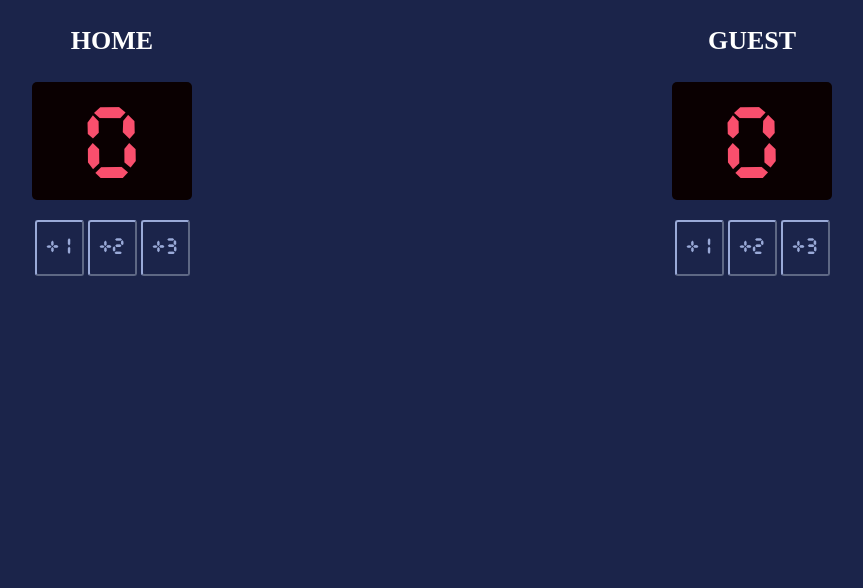
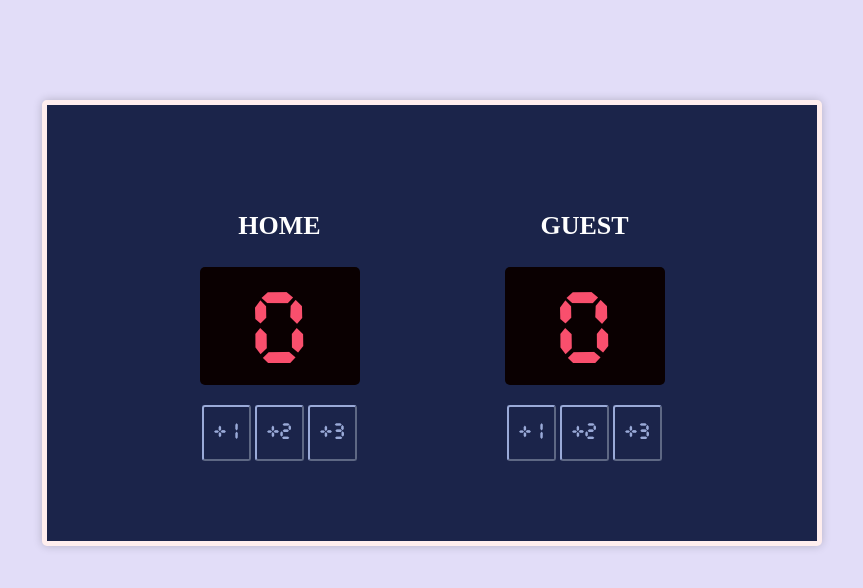
Before and after one commit to audictive/Basketball-Scoreboard, a plain HTML site: page index.html in a window 1280 px wide. Shown: the whole page, without its empty margins (208-1071 px from the left). Drawn offline with Linux system fonts and the light colour scheme.

Commit message:
added box and shadow

```diff
--- a/index.css
+++ b/index.css
@@ -5,7 +5,7 @@
 body {
   margin: 0;
   text-align: center;
-  background: #1b244aff;
+  background: #e2ddf8ff;
   font-weight: bold;
 }
 #home-score {
@@ -35,17 +35,16 @@ body {
   padding-right: 20px;
   border-radius: 5px;
 }
-/* #guest-score {
-    background: #0a0001;
-    color: #F94F6D;
-    font-size: 90px;
-    width: 120px;
-    margin: 20px;
-    border-radius: 5px;
-} */
+
 .container {
   display: flex;
   justify-content: space-around;
+  background: #1b244aff;
+  border: 5px solid rgb(255, 238, 238);
+  border-radius: 5px;
+  padding: 10vh;
+  margin: 100px 250px;
+  box-shadow: 0 0 10px rgb(0 0 0 / 0.2);
 }
 
 h3 {
```
